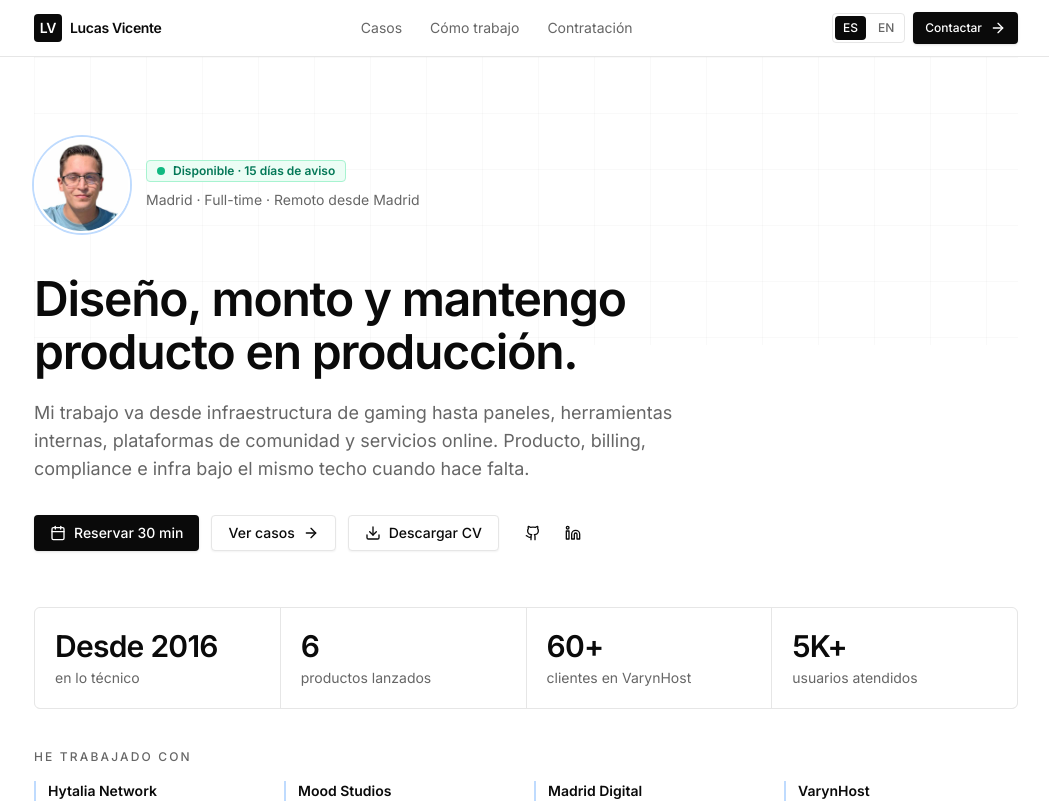
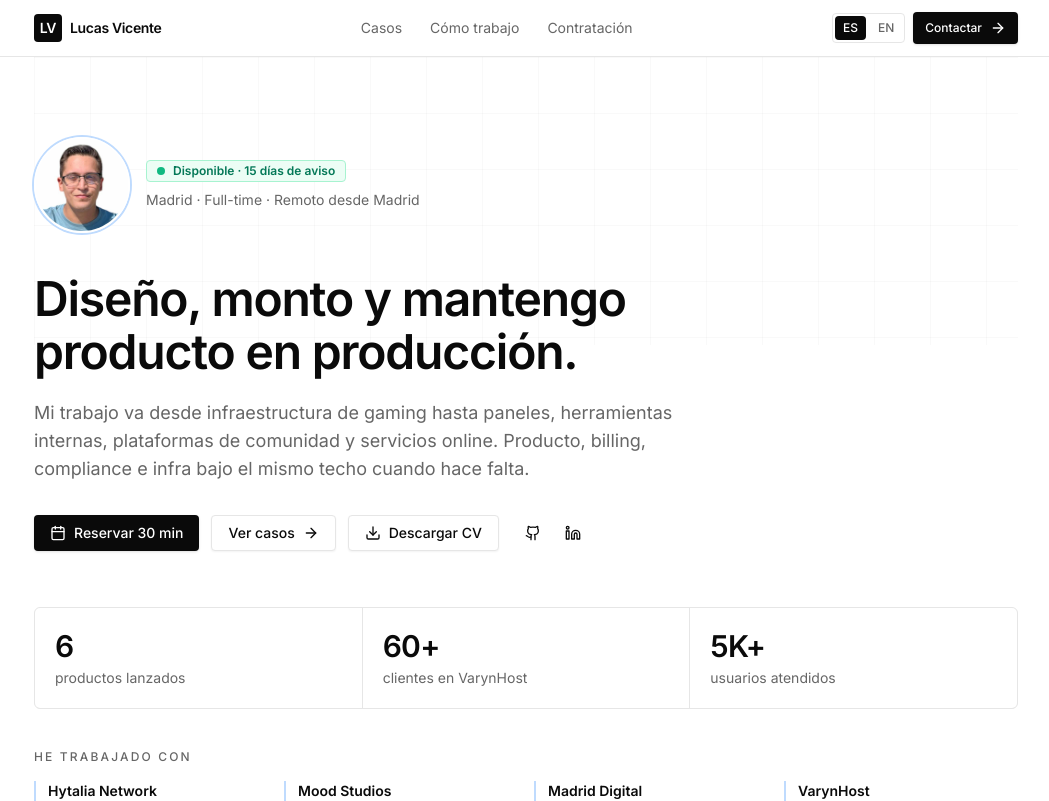
Before and after one commit to lucasvicentec/lucasvicente-portfolio, a React (Vite) app: page / in a window 1280 px wide. Shown: the top 801 px of the page, without its empty margins (114-1163 px from the left). Built offline with nearby package versions, Linux system fonts and the light colour scheme.

Commit message:
stats: quitar 'Desde 2016' y ajustar grid a 3 columnas

```diff
--- a/src/App.tsx
+++ b/src/App.tsx
@@ -298,13 +298,11 @@ const stackGroups = [
 
 const stats = {
   es: [
-    { value: "Desde 2016", label: "en lo técnico" },
     { value: "6", label: "productos lanzados" },
     { value: "60+", label: "clientes en VarynHost" },
     { value: "5K+", label: "usuarios atendidos" },
   ],
   en: [
-    { value: "Since 2016", label: "in tech" },
     { value: "6", label: "products shipped" },
     { value: "60+", label: "VarynHost clients" },
     { value: "5K+", label: "users served" },
@@ -689,7 +687,7 @@ function App() {
               </div>
             </div>
 
-            <div className="mt-14 grid grid-cols-2 gap-px overflow-hidden rounded-lg border bg-border sm:grid-cols-4">
+            <div className="mt-14 grid grid-cols-1 gap-px overflow-hidden rounded-lg border bg-border sm:grid-cols-3">
               {projectStats.map((stat) => (
                 <div key={stat.label} className="bg-card px-5 py-5">
                   <p className="text-2xl font-semibold tracking-tight text-foreground sm:text-3xl">
```
